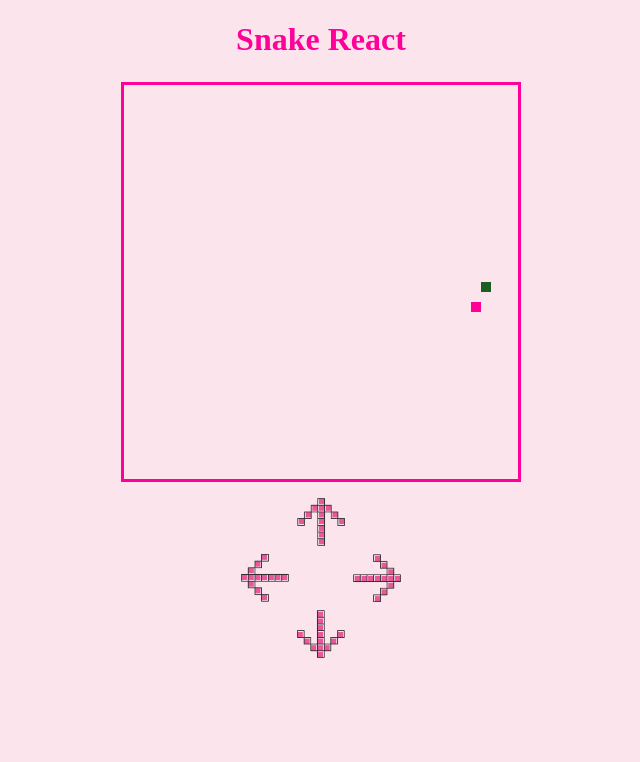
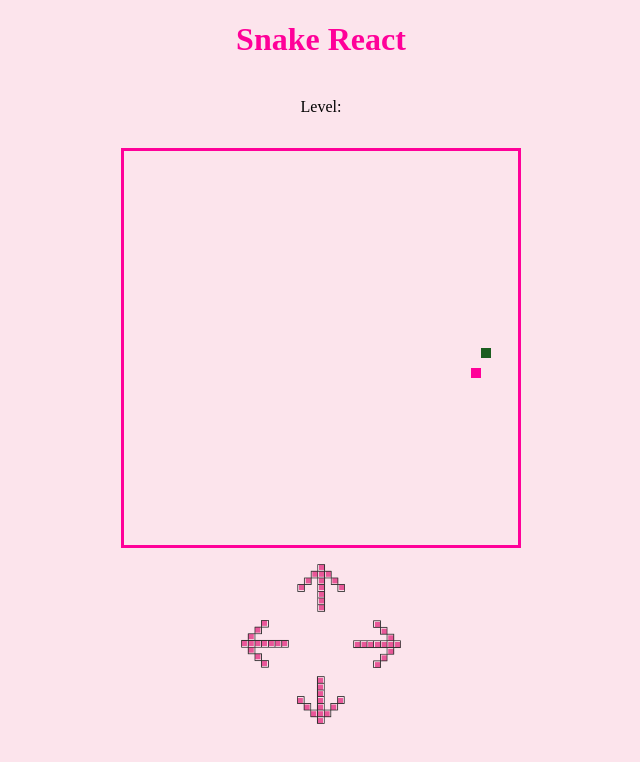
Before and after one commit to LuaFurtado/Snake-Game, a React (Vite) app in the folder snake-react/: page / in a window 1280 px wide. Shown: the top 762 px of the page, without its empty margins (319-959 px from the left). Built offline with nearby package versions, Linux system fonts and the light colour scheme.

Commit message:
rendered level in the layout but the canvas board is not there anymore

```diff
--- a/snake-react/src/components/GameBoard.jsx
+++ b/snake-react/src/components/GameBoard.jsx
@@ -1,6 +1,8 @@
 import { useRef, useEffect } from "react";
 import "../App.css";
 import Controls from "./Controls";
+import HUD from "./HUD";
+
 
 /* ===== Colors ===== */
 const PINK_LIGHT = "#fce4ec";
@@ -265,6 +267,7 @@ function GameBoard() {
 
   return (
     <div className="game-board-container">
+      <HUD />
       <canvas
         ref={canvasRef}
         width={canvasSize}
```
